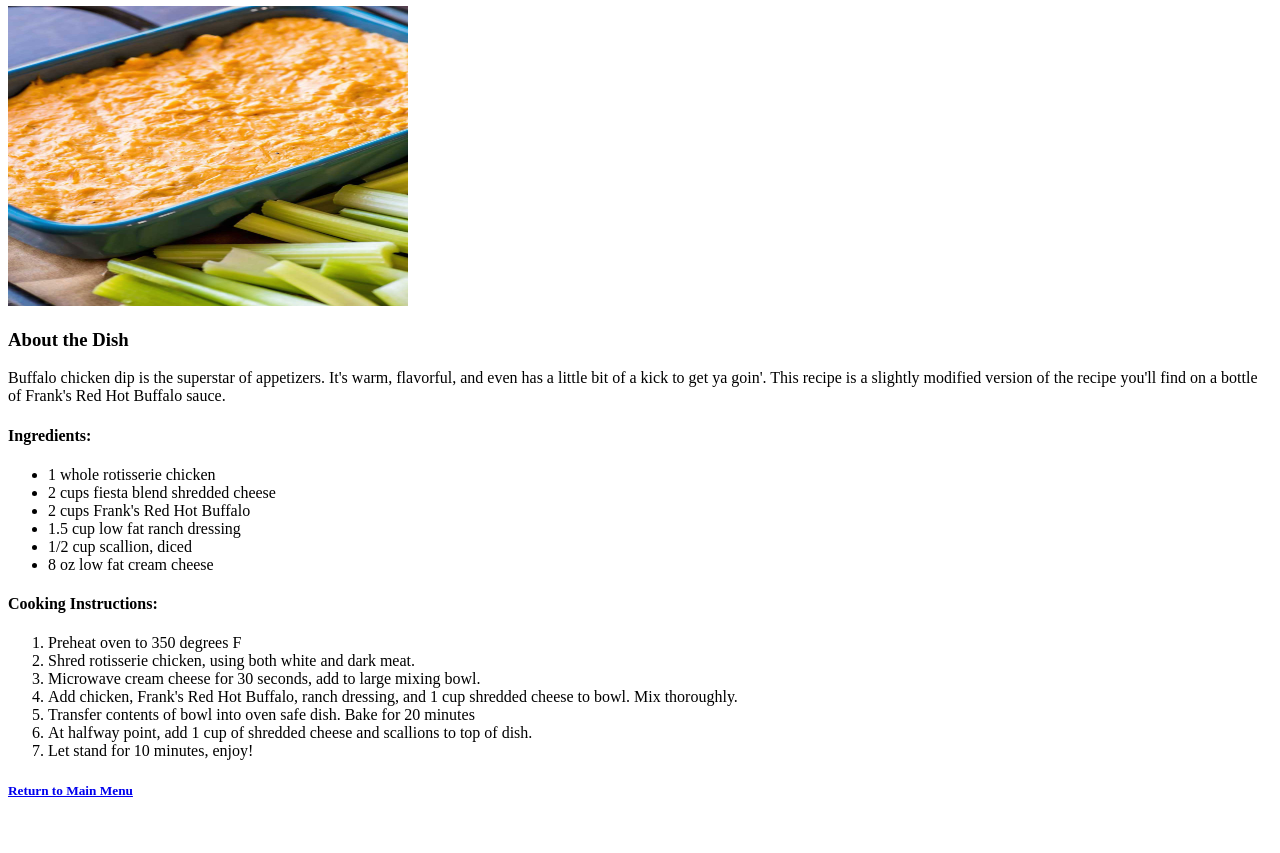
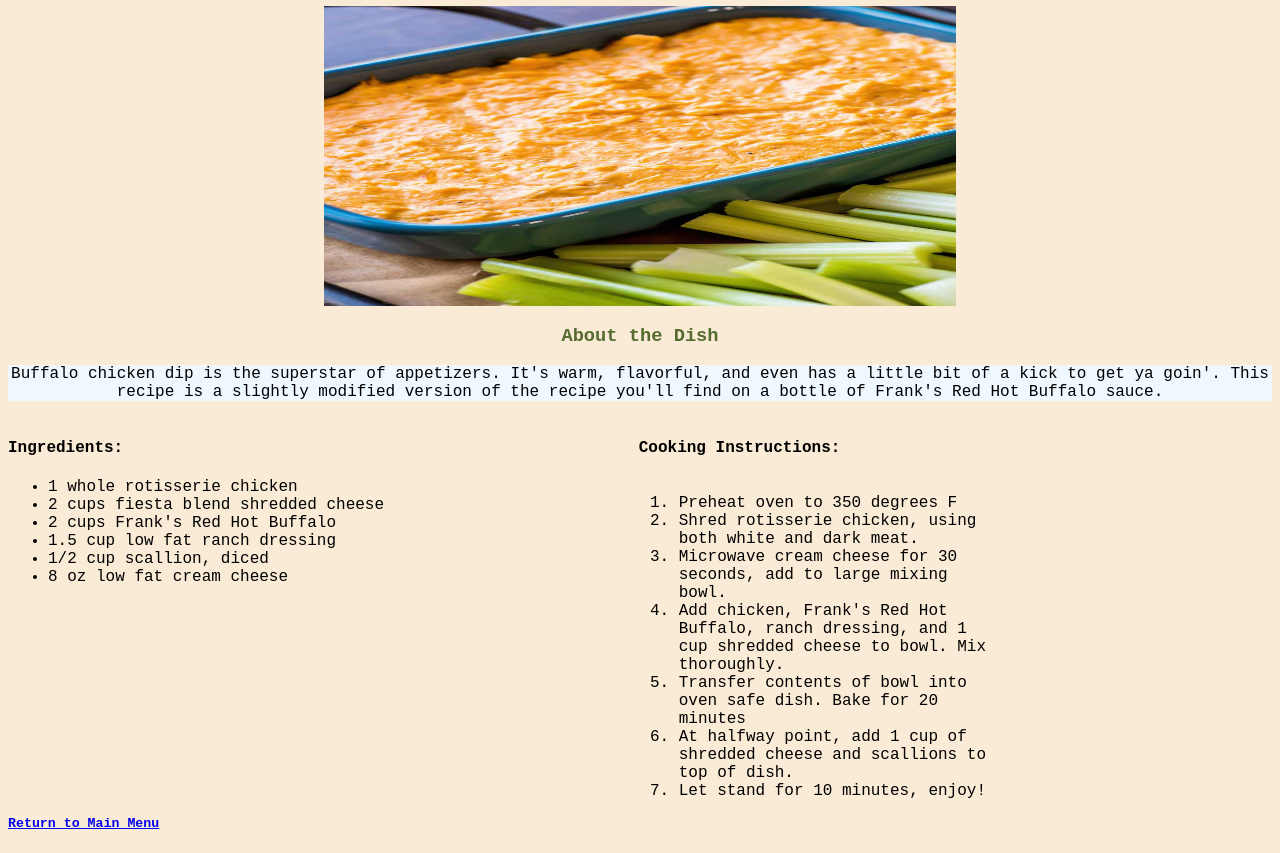
Before and after one commit to DanEmeryK/odin-recipes, a plain HTML site: page recipes/buffalo-chicken-dip.html in a window 1280 px wide. Shown: the part 74-927 px from the top of the page. Before the commit the page ends 895 px from the top, so only its background shows below. Drawn offline with Linux system fonts and the light colour scheme.

Commit message:
Added CSS document
The CSS documents are by no means pretty but they give the
web pages some color. The index has it's own style sheet while
the recipe pages share one.

```diff
--- a/recipes/buffalo-chicken-dip.html
+++ b/recipes/buffalo-chicken-dip.html
@@ -1,23 +1,25 @@
 <!DOCTYPE html>
 <html lang="en">
 <head>
+    <link rel="stylesheet" href="styles.css">
     <meta charset="UTF-8">
     <meta http-equiv="X-UA-Compatible" content="IE=edge">
     <meta name="viewport" content="width=device-width, initial-scale=1.0">
     <title>Buffalo Chicken Dip Recipe</title>
 </head>
-<body>
-    <h1>Buffalo Chicken Dip Recipe</h1>
+<body class="background">
+    <h1 class="title">Buffalo Chicken Dip Recipe</h1>
 
     <img src="./buffdip.jpg" alt="Buffalo Chicken Dip Image"
-        width="400" height="300">
+        class="center" width="400" height="300">
 
-    <h3>About the Dish</h3>
-    <p>Buffalo chicken dip is the superstar of appetizers. It's warm, flavorful,
+    <h3 class="title">About the Dish</h3>
+    <p class="par">Buffalo chicken dip is the superstar of appetizers. It's warm, flavorful,
        and even has a little bit of a kick to get ya goin'. This recipe is a slightly
        modified version of the recipe you'll find on a bottle of Frank's Red Hot
        Buffalo sauce. </p>
 
+    <div class="lists">
         <h4>Ingredients:</h4>
         <ul>
             <li>1 whole rotisserie chicken</li>
@@ -27,9 +29,11 @@
             <li>1/2 cup scallion, diced</li>
             <li>8 oz low fat cream cheese</li>
         </ul>
+    </div>
 
-    <h4>Cooking Instructions:</h4>
-    <ol>
+    <div class="lists">
+        <h4 class="lists">Cooking Instructions:</h4>
+        <ol class="lists">
             <li>Preheat oven to 350 degrees F</li>
             <li>Shred rotisserie chicken, using both white and dark meat.</li>
             <li>Microwave cream cheese for 30 seconds, add to large mixing bowl.</li>
@@ -40,6 +44,7 @@
                 top of dish.</li>
             <li>Let stand for 10 minutes, enjoy!</li>
         </ol>
+    </div>
 
     <h5><a href="../index.html">Return to Main Menu</a></h5>
 </body>
--- /dev/null
+++ b/recipes/styles.css
@@ -0,0 +1,28 @@
+
+.title {
+    text-align: center;
+    font-weight: 800;
+    color: darkolivegreen;
+}
+
+.center {
+    display: block;
+    margin-left: auto;
+    margin-right: auto;
+    width: 50%;
+}
+
+.par {
+    text-align: center;
+    background-color: aliceblue;
+}
+
+.background {
+    background-color: antiquewhite;
+    font-family: 'Courier New', Courier, monospace;
+}
+
+.lists {
+    float: left;
+    width: 49.9%;
+}
--- /dev/null
+++ b/styles.css
@@ -0,0 +1,20 @@
+.background {
+    background-color: azure;
+    font-family: 'Franklin Gothic Medium', 'Arial Narrow', Arial, sans-serif;
+}
+
+.cracey {
+    background-color: ghostwhite;
+    color: gold;
+    font: 1em sans-serif;
+}
+
+ul {
+    list-style-type: square;
+    margin-left: 0;
+}
+
+.title {
+    font-family: 'Gill Sans', 'Gill Sans MT', Calibri, 'Trebuchet MS', sans-serif;
+    color: lightcoral
+}
```
Also changed, not shown: index.html (+10 -7 lines), recipes/hamburger-soup.html (+10 -5 lines), recipes/mac-n-cheese.html (+10 -5 lines). Lines whose indentation alone changed are shown as unchanged.
